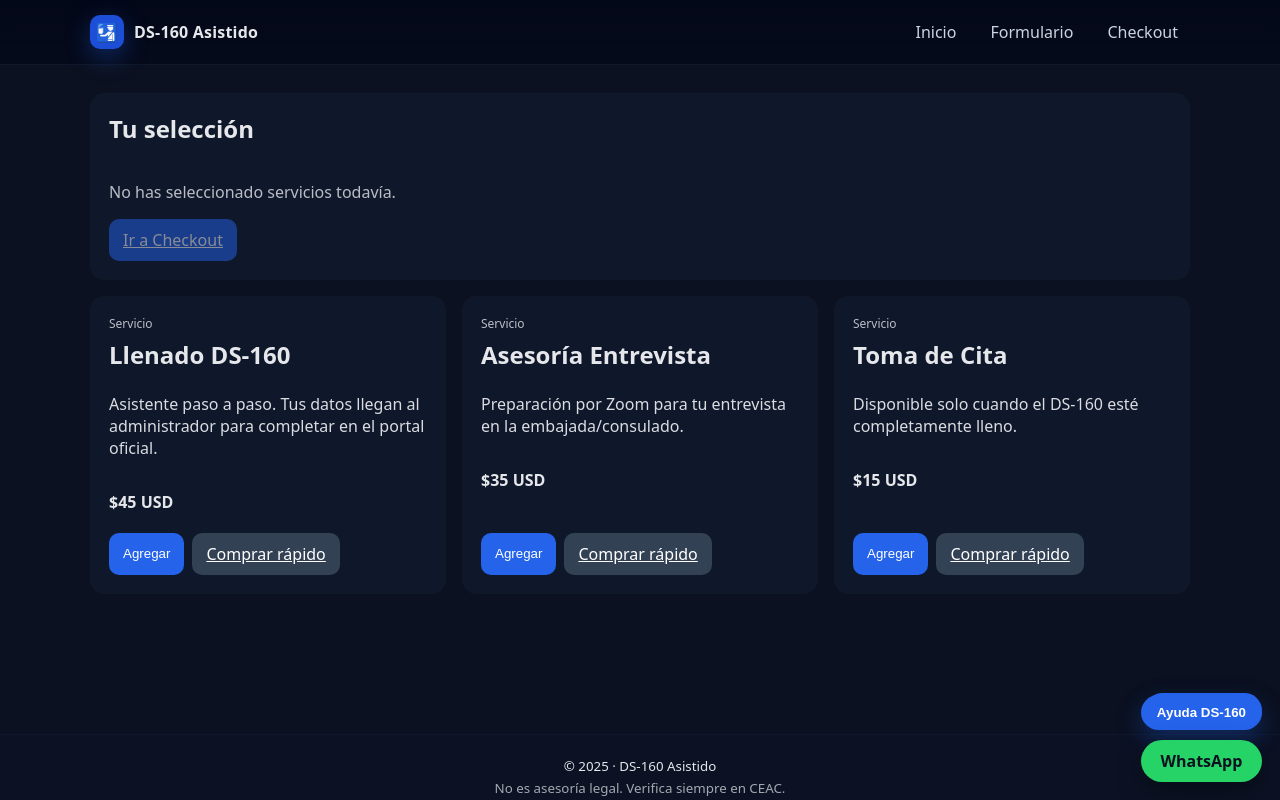
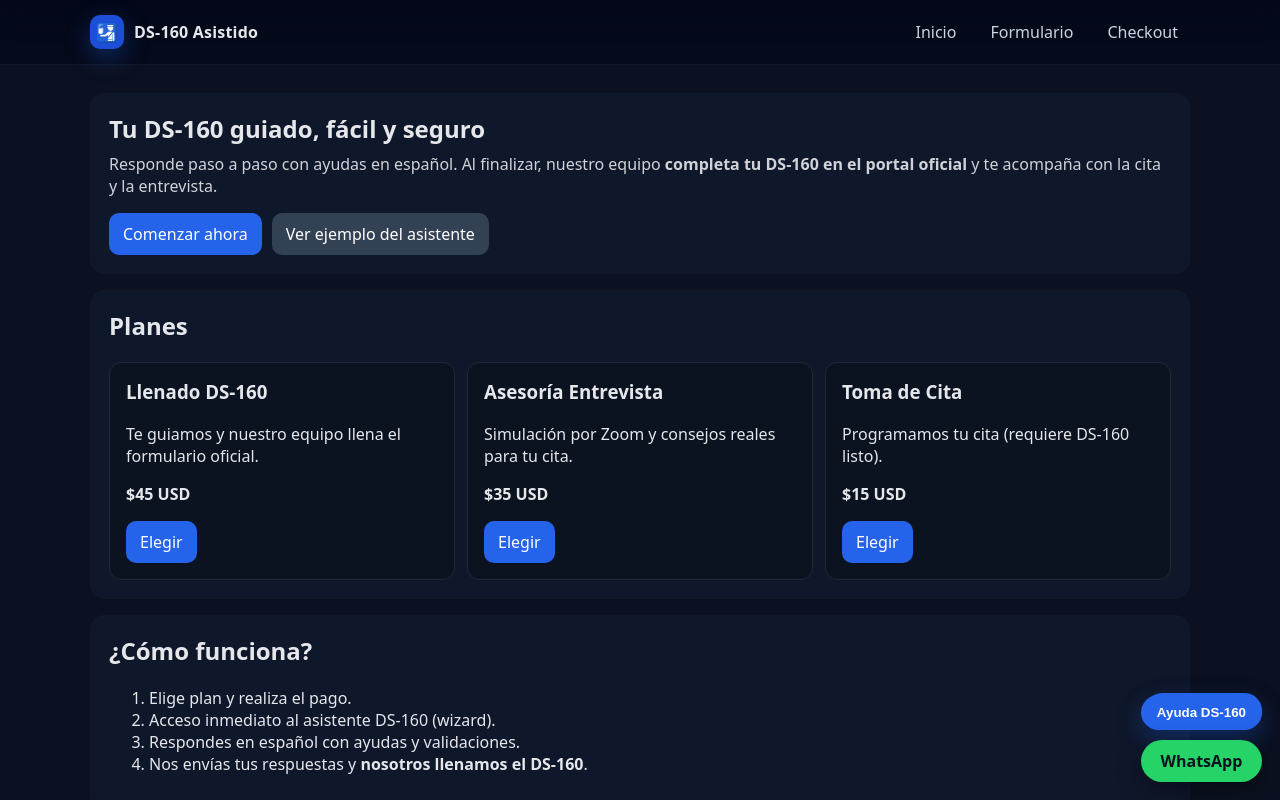
Before and after one commit to robertotitus86/ds160-app, a Next.js app: page / in a window 1280 px wide. Shown: the top 800 px of the page. Built offline with nearby package versions, Linux system fonts and the light colour scheme.

Commit message:
Update page.tsx

```diff
--- a/app/page.tsx
+++ b/app/page.tsx
@@ -1,102 +1,65 @@
-'use client';
-import { useEffect, useState } from "react";
+export const metadata = { title: 'DS-160 Asistido | Inicio' };
 
-type Service = { id: string; title: string; desc: string; price: number };
-
-const SERVICES: Service[] = [
-  { id: "llenado",  title: "Llenado DS-160",       desc: "Asistente paso a paso. Tus datos llegan al administrador para completar en el portal oficial.", price: 45 },
-  { id: "asesoria", title: "Asesoría Entrevista",  desc: "Preparación por Zoom para tu entrevista en la embajada/consulado.",                            price: 35 },
-  { id: "cita",     title: "Toma de Cita",         desc: "Disponible solo cuando el DS-160 esté completamente lleno.",                                   price: 15 },
-];
-
-export default function Page() {
-  const [cart, setCart] = useState<string[]>([]);
-
-  useEffect(() => {
-    try { const raw = localStorage.getItem("ds160_cart"); if (raw) setCart(JSON.parse(raw)); } catch {}
-  }, []);
-  useEffect(() => {
-    try { localStorage.setItem("ds160_cart", JSON.stringify(cart)); } catch {}
-  }, [cart]);
-
-  const toggle = (id: string) =>
-    setCart(prev => prev.includes(id) ? prev.filter(x => x !== id) : [...prev, id]);
-
-  const total = cart.reduce((a, id) => a + (SERVICES.find(s => s.id === id)?.price || 0), 0);
-  const goCheckoutHref = cart.length ? `/checkout?plans=${encodeURIComponent(cart.join(","))}` : "#";
-
-  // --- estilos consistentes ---
-  const grid: React.CSSProperties = {
-    display: "grid",
-    gap: 16,
-    gridTemplateColumns: "repeat(auto-fit, minmax(280px, 1fr))",
-    alignItems: "stretch",
+export default function HomePage() {
+  const card: React.CSSProperties = {
+    background:'#0f172a', padding:18, borderRadius:14, border:'1px solid #111827'
   };
-  const card: React.CSSProperties = {
-    background: "#0f172a",
-    border: "1px solid #111827",
-    borderRadius: 14,
-    padding: 18,
-    display: "flex",
-    flexDirection: "column",
-    minHeight: 260,         // <- altura mínima igual
+  const btn: React.CSSProperties = {
+    background:'#2563eb', color:'#fff', border:'none', borderRadius:10, padding:'10px 14px',
+    textDecoration:'none', display:'inline-block'
   };
-  const actions: React.CSSProperties = {
-    marginTop: "auto",      // <- empuja los botones al fondo
-    display: "flex",
-    gap: 8,
-    flexWrap: "wrap",
+  const ghost: React.CSSProperties = {
+    background:'#334155', color:'#fff', border:'none', borderRadius:10, padding:'10px 14px',
+    textDecoration:'none', display:'inline-block'
   };
-  const btn: React.CSSProperties = { background:"#2563eb", color:"#fff", border:"none", borderRadius:10, padding:"10px 14px" };
-  const btnGhost: React.CSSProperties = { background:"#334155", color:"#fff", border:"none", borderRadius:10, padding:"10px 14px" };
 
   return (
-    <>
-      {/* Mini carrito */}
-      <section style={{...card, minHeight:"auto", marginBottom:16}}>
-        <h2 style={{marginTop:0}}>Tu selección</h2>
-        {cart.length === 0 ? (
-          <p style={{opacity:.8}}>No has seleccionado servicios todavía.</p>
-        ) : (
-          <>
-            <ul style={{margin:"6px 0 12px 18px"}}>
-              {cart.map(id => {
-                const s = SERVICES.find(x => x.id === id)!;
-                return <li key={id}>{s.title} — <b>${s.price} USD</b></li>;
-              })}
-            </ul>
-            <p style={{marginBottom:12}}>Total: <b>${total} USD</b></p>
-          </>
-        )}
-        <div style={{display:"flex", gap:8, flexWrap:"wrap"}}>
-          <a href={goCheckoutHref} style={{...btn, pointerEvents: cart.length? "auto":"none", opacity: cart.length? 1:.5}}>Ir a Checkout</a>
-          {cart.length>0 && <button onClick={()=>setCart([])} style={btnGhost}>Vaciar selección</button>}
+    <div style={{display:'grid', gap:16}}>
+      <section style={card}>
+        <h1 style={{margin:'0 0 8px'}}>Tu DS-160 guiado, fácil y seguro</h1>
+        <p style={{opacity:.9, marginTop:0}}>
+          Responde paso a paso con ayudas en español. Al finalizar, nuestro equipo
+          <b> completa tu DS-160 en el portal oficial</b> y te acompaña con la cita y la entrevista.
+        </p>
+        <div style={{display:'flex', gap:10, flexWrap:'wrap'}}>
+          <a href="/checkout" style={btn}>Comenzar ahora</a>
+          <a href="/wizard" style={ghost} title="Requiere pago">Ver ejemplo del asistente</a>
         </div>
       </section>
 
-      {/* Cards */}
-      <main style={grid}>
-        {SERVICES.map(s => {
-          const selected = cart.includes(s.id);
-          return (
-            <section key={s.id} style={card}>
-              <span style={{fontSize:12, opacity:.8}}>Servicio</span>
-              <h2 style={{margin:"6px 0"}}>{s.title}</h2>
-              <p style={{opacity:.95}}>{s.desc}</p>
-              <p><b>${s.price} USD</b></p>
+      <section style={card}>
+        <h2 style={{marginTop:0}}>Planes</h2>
+        <div style={{display:'grid', gap:12, gridTemplateColumns:'repeat(auto-fit,minmax(240px,1fr))'}}>
+          <div style={{background:'#0b1220', border:'1px solid #1f2937', borderRadius:12, padding:16}}>
+            <h3 style={{marginTop:0}}>Llenado DS-160</h3>
+            <p>Te guiamos y nuestro equipo llena el formulario oficial.</p>
+            <p><b>$45 USD</b></p>
+            <a href="/checkout?plan=llenado" style={btn}>Elegir</a>
+          </div>
+          <div style={{background:'#0b1220', border:'1px solid #1f2937', borderRadius:12, padding:16}}>
+            <h3 style={{marginTop:0}}>Asesoría Entrevista</h3>
+            <p>Simulación por Zoom y consejos reales para tu cita.</p>
+            <p><b>$35 USD</b></p>
+            <a href="/checkout?plan=asesoria" style={btn}>Elegir</a>
+          </div>
+          <div style={{background:'#0b1220', border:'1px solid #1f2937', borderRadius:12, padding:16}}>
+            <h3 style={{marginTop:0}}>Toma de Cita</h3>
+            <p>Programamos tu cita (requiere DS-160 listo).</p>
+            <p><b>$15 USD</b></p>
+            <a href="/checkout?plan=cita" style={btn}>Elegir</a>
+          </div>
+        </div>
+      </section>
 
-              <div style={actions}>
-                <button onClick={()=>toggle(s.id)} style={btn}>
-                  {selected ? "Quitar" : "Agregar"}
-                </button>
-                {!selected && (
-                  <a href={`/checkout?plans=${s.id}`} style={btnGhost}>Comprar rápido</a>
-                )}
-              </div>
-            </section>
-          );
-        })}
-      </main>
-    </>
+      <section style={card}>
+        <h2 style={{marginTop:0}}>¿Cómo funciona?</h2>
+        <ol style={{marginTop:0}}>
+          <li>Elige plan y realiza el pago.</li>
+          <li>Acceso inmediato al asistente DS-160 (wizard).</li>
+          <li>Respondes en español con ayudas y validaciones.</li>
+          <li>Nos envías tus respuestas y <b>nosotros llenamos el DS-160</b>.</li>
+        </ol>
+      </section>
+    </div>
   );
 }
```
